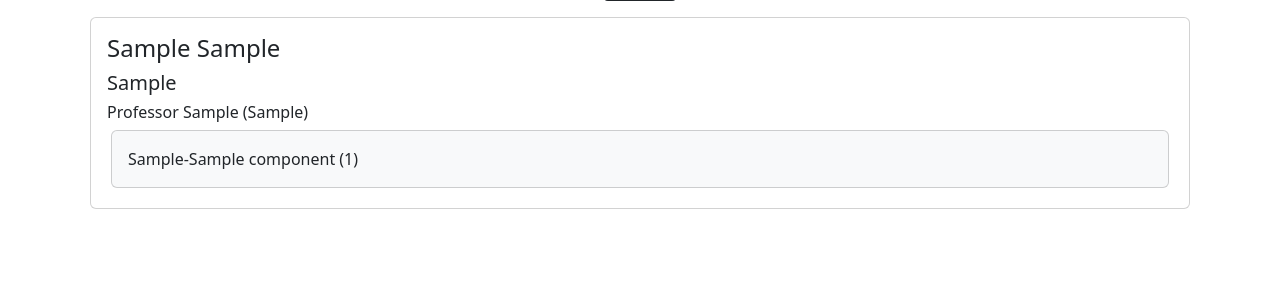
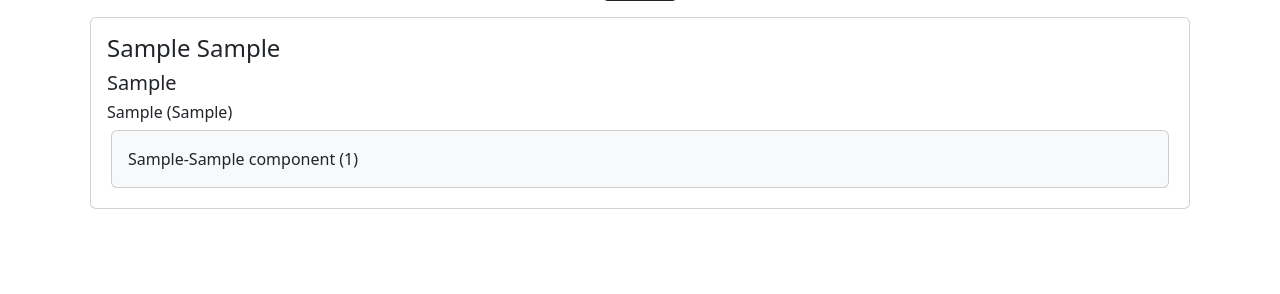
Before and after one commit to clrali/lous-list, a Django app: template templates/dropdown.html in a window 1280 px wide. Shown: the part 235-529 px from the top of the page. Run offline with Django 3.2, Linux system fonts and the light colour scheme; the template is opened without the code that fills it: most values are stand-ins (such as "Sample title", 1, 10 or a date in 2020); some libraries are stand-ins or nearby versions.

Commit message:
changed prof formatting

```diff
--- a/templates/dropdown.html
+++ b/templates/dropdown.html
@@ -32,7 +32,7 @@
                 <h4 class="card-title">{{ key.0 }} {{ key.1 }}</h4>
                 <h5 class="card-text">{{ key.2 }}</h5>
                 {% if key.3 != "-" %}
-                    <h6 class="card-text">Professor {{ key.3 }} ({{ key.4 }})</h6>
+                    <h6 class="card-text">{{ key.3 }} ({{ key.4 }})</h6>
                 {% else %}
                     <h6 class="card-text">Professor TBD</h6>
                 {% endif %}
```
